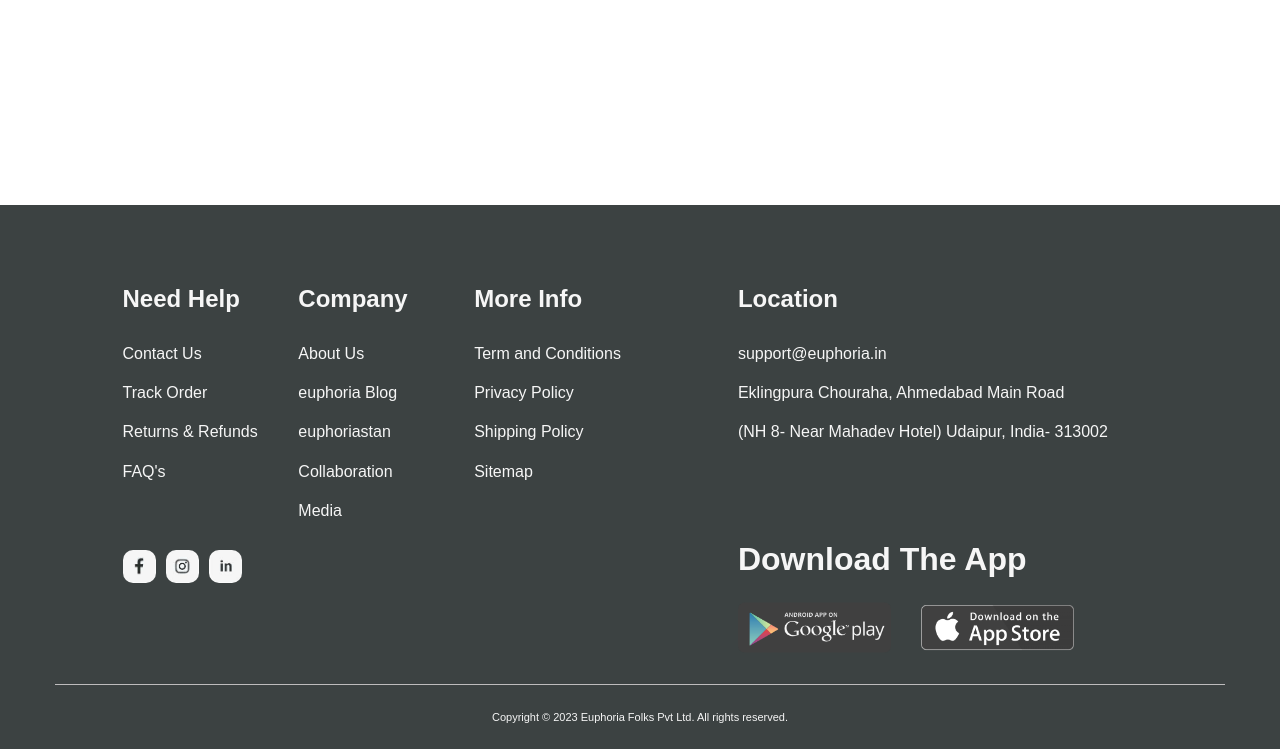
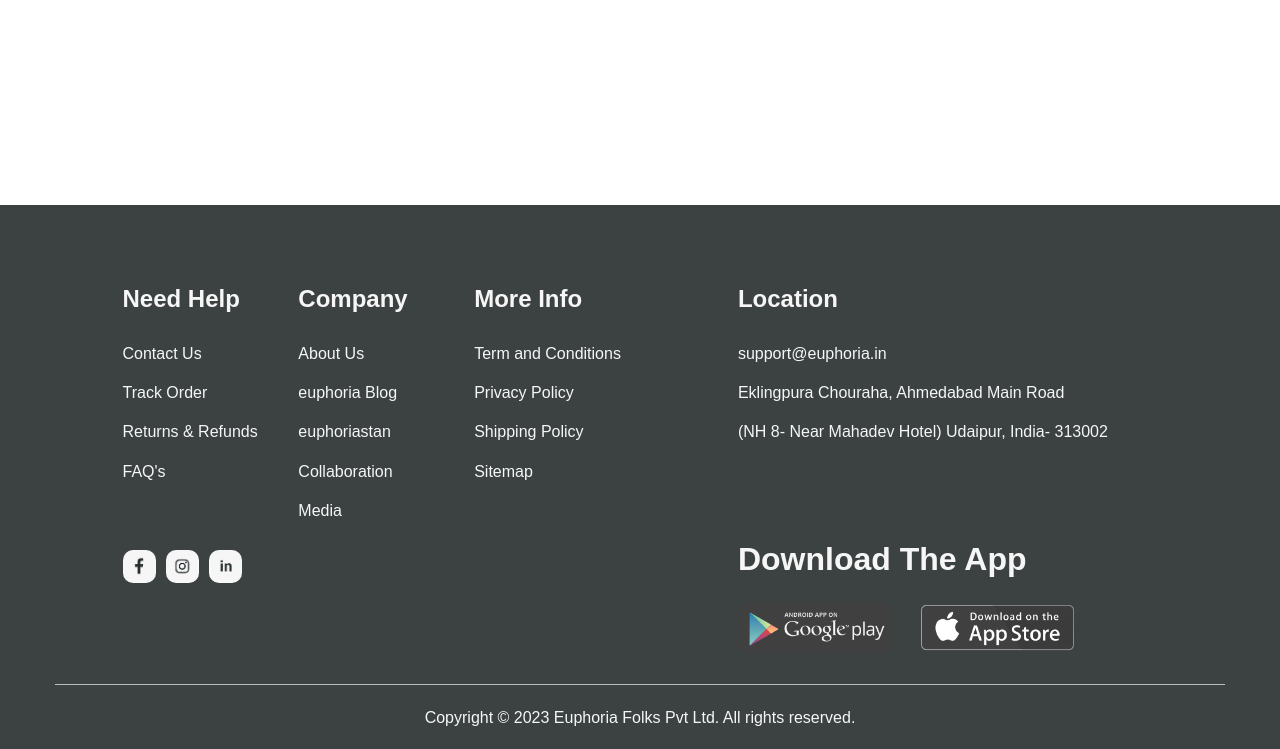
Before and after one commit to SogW-243/Euphoria, a plain HTML site: page index.html in a window 1280 px wide. Shown: the part 2478-3227 px from the top of the page. Drawn offline with Linux system fonts and the light colour scheme; a web font is replaced by a local one.

Commit message:
first commit

```diff
--- a/scss/home/_footer.scss
+++ b/scss/home/_footer.scss
@@ -162,5 +162,11 @@ footer{
         @media (min-width: 344px) {
             font-size: 11px;
         }
+        @media (min-width: 576px) {
+            font-size: 13px;
+        }
+        @media (min-width: 1200px) {
+            font-size: 16px;
+        }
     }
 }
```
Also changed, not shown: css/style.css, 1 other file.
